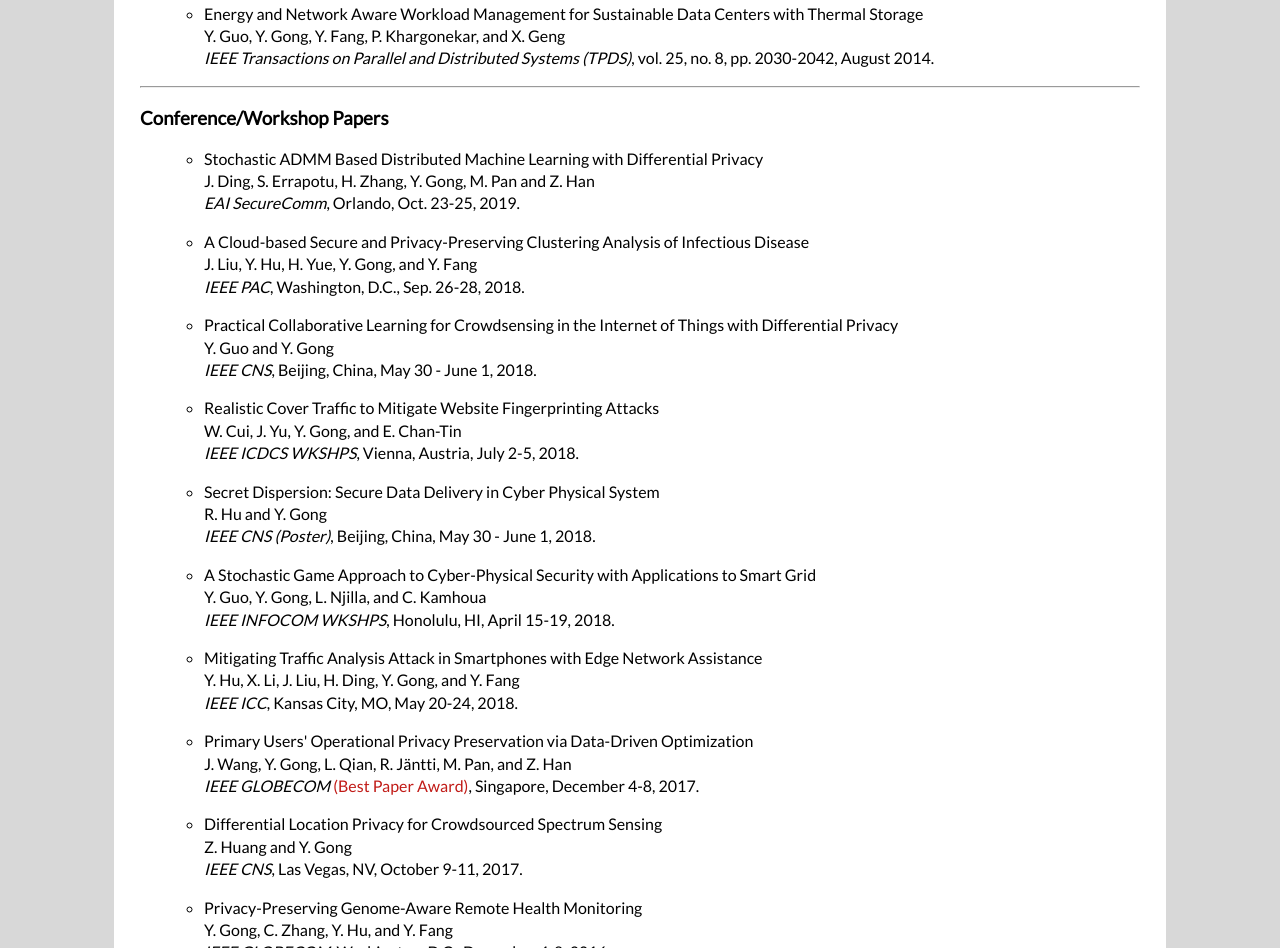
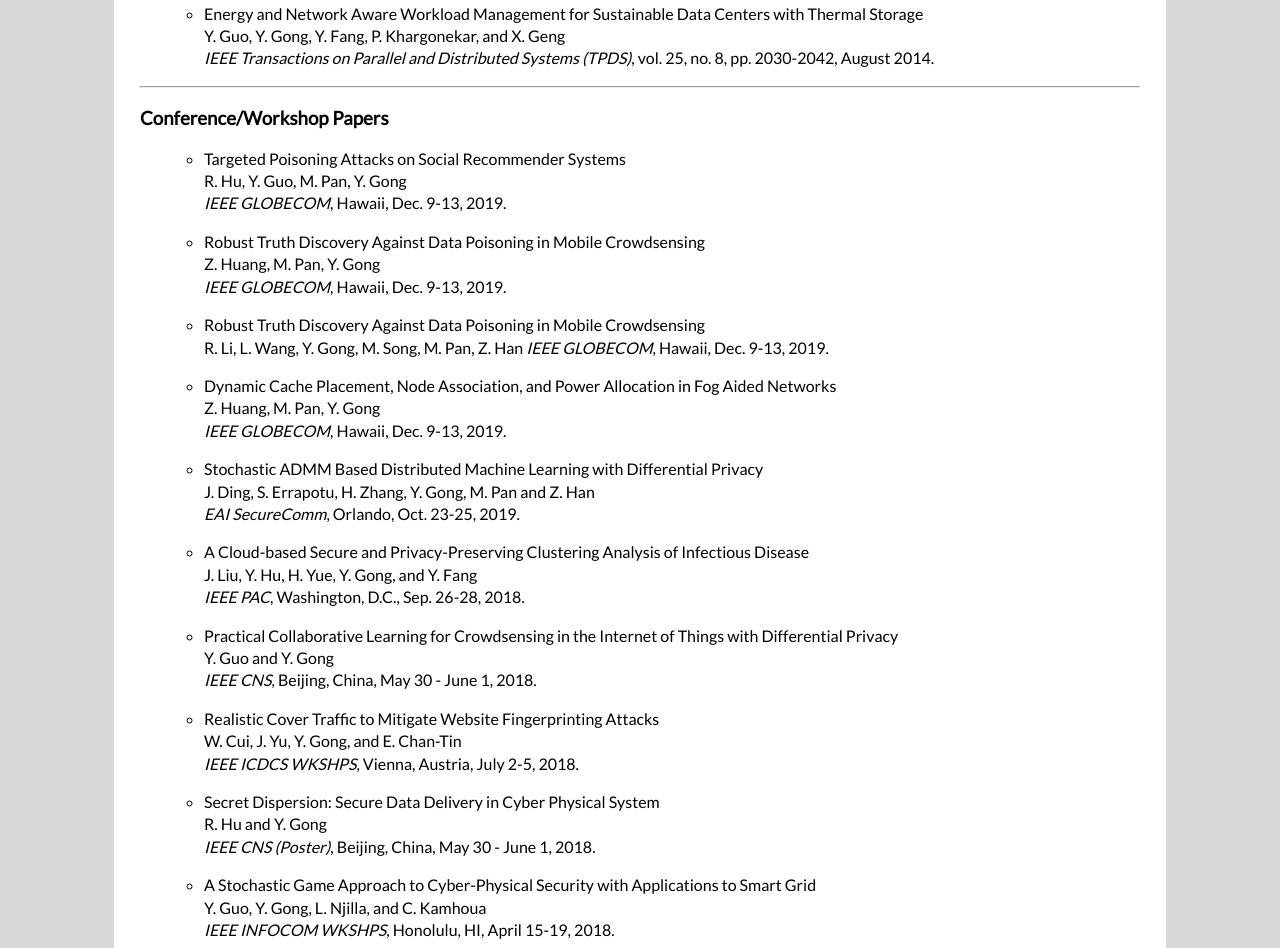
Before and after one commit to guoyuanxiong/yanmingong.github.io, a plain HTML site: page publication.html in a window 1280 px wide. Shown: the part 950-1898 px from the top of the page. Drawn offline with Linux system fonts and the light colour scheme.

Commit message:
Update publication.html

```diff
--- a/publication.html
+++ b/publication.html
@@ -98,6 +98,25 @@
 <h3 id="pub">Conference/Workshop Papers</h3>
 <ul>
 <ul>
+	<li class="pub"><a>Targeted Poisoning Attacks on Social Recommender Systems
+</a><br>
+	R. Hu, Y. Guo, M. Pan, Y. Gong<br>
+    <i>IEEE GLOBECOM</i>, Hawaii, Dec. 9-13, 2019. <br>
+
+	<li class="pub"><a>Robust Truth Discovery Against Data Poisoning in Mobile Crowdsensing
+</a><br>
+	Z. Huang, M. Pan, Y. Gong<br>
+    <i>IEEE GLOBECOM</i>, Hawaii, Dec. 9-13, 2019. <br>
+
+	<li class="pub"><a>Robust Truth Discovery Against Data Poisoning in Mobile Crowdsensing
+</a><br>
+	R. Li, L. Wang, Y. Gong, M. Song, M. Pan, Z. Han
+	<i>IEEE GLOBECOM</i>, Hawaii, Dec. 9-13, 2019. <br>
+
+    <li class="pub"><a>Dynamic Cache Placement, Node Association, and Power Allocation in Fog Aided Networks
+</a><br>
+	Z. Huang, M. Pan, Y. Gong<br>
+    <i>IEEE GLOBECOM</i>, Hawaii, Dec. 9-13, 2019. <br>
 
     <li class="pub"><a>Stochastic ADMM Based Distributed Machine Learning with Differential Privacy
 </a><br>
```
